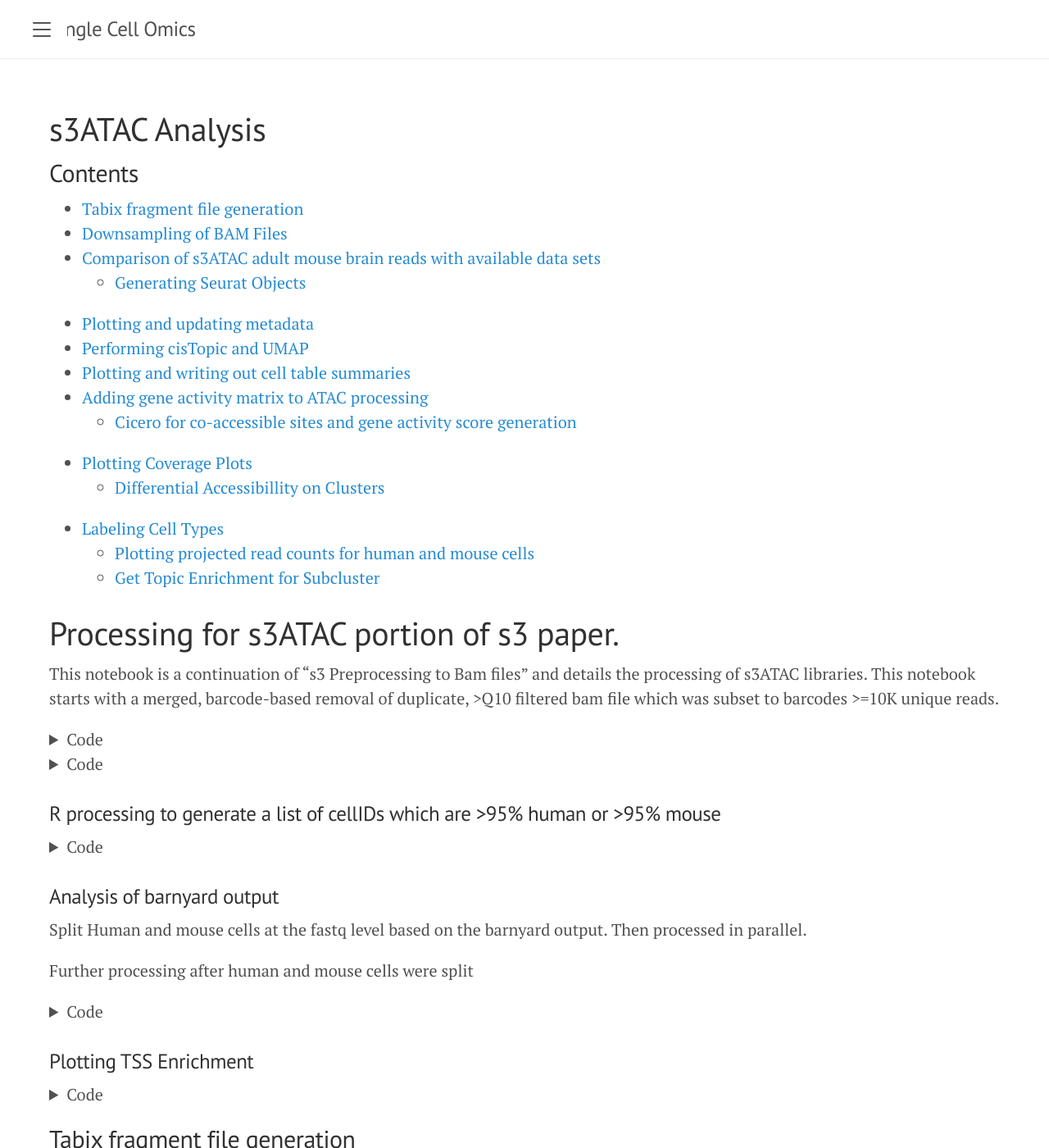
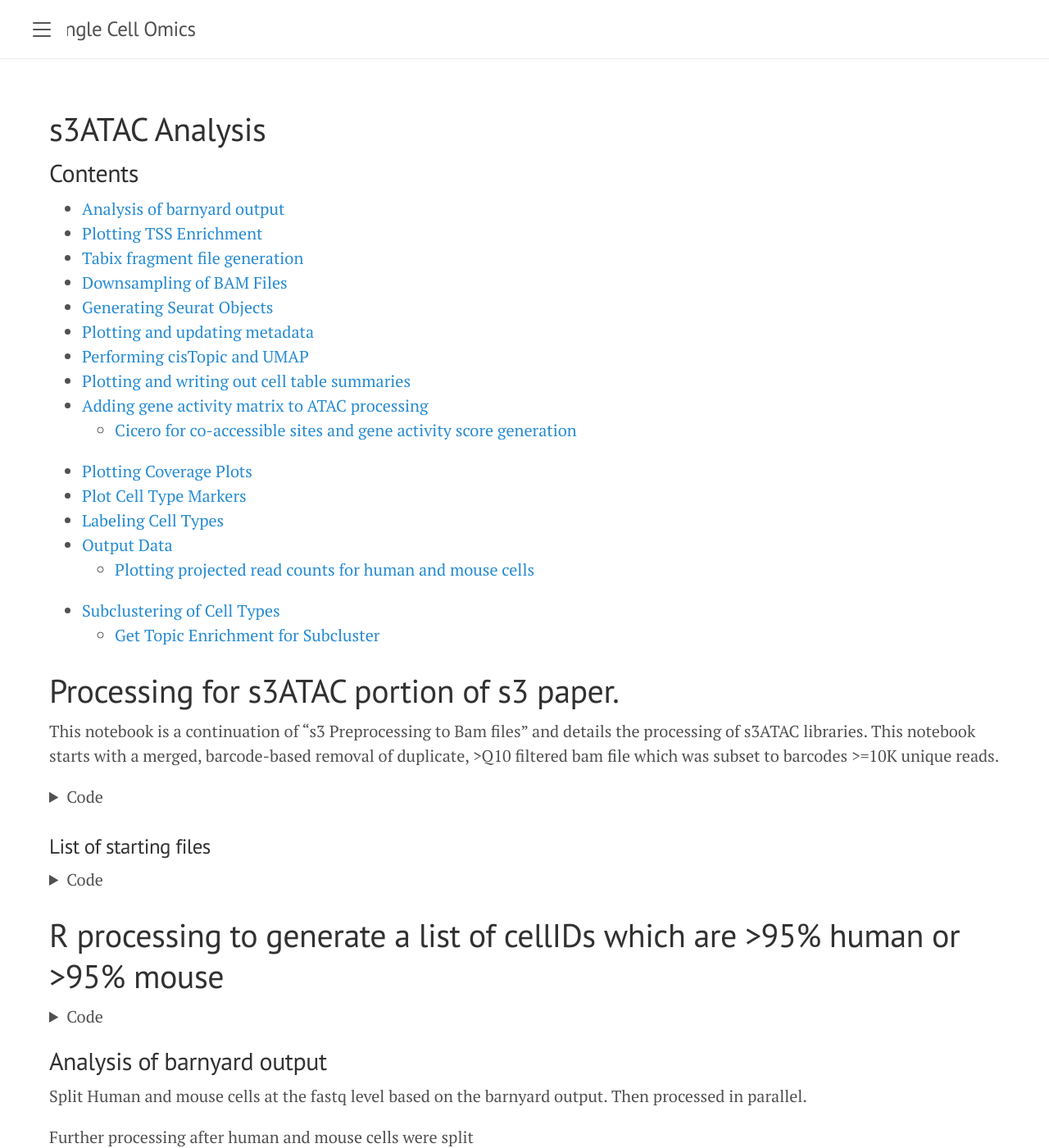
Before and after one commit to mulqueenr/mulqueenr.github.io, a Jekyll site: the page built from docs/analysis/s3atac.md, in a window 1280 px wide and 1400 px high. Shown: the whole window at 82% size. Built offline with Jekyll 4.4.1, drawn with Linux system fonts in a browser that asks for light colours; some of the changed text lies outside the part shown.

Commit message:
formatting

````diff
--- a/docs/analysis/s3atac.md
+++ b/docs/analysis/s3atac.md
@@ -50,6 +50,7 @@
 {% endcapture %} {% include details.html %}
 
 
+### List of starting files
 
 {% capture summary %} Code {% endcapture %} {% capture details %}
 ```bash
@@ -64,7 +65,7 @@
 ```
 {% endcapture %} {% include details.html %}
 
-### R processing to generate a list of cellIDs which are >95% human or >95% mouse
+# R processing to generate a list of cellIDs which are >95% human or >95% mouse
 
 {% capture summary %} Code {% endcapture %} {% capture details %}
 
@@ -176,7 +177,7 @@
 {% endcapture %} {% include details.html %}
 
 
-### Analysis of barnyard output
+## Analysis of barnyard output
 
 Split Human and mouse cells at the fastq level based on the barnyard output. Then processed in parallel.
 
@@ -258,7 +259,7 @@
 ```
 {% endcapture %} {% include details.html %}
 
-### Plotting TSS Enrichment
+## Plotting TSS Enrichment
 
 {% capture summary %} Code {% endcapture %} {% capture details %}
 
@@ -426,7 +431,7 @@
 ```
 --->
 
-## Comparison of s3ATAC adult mouse brain reads with available data sets
+# Comparison of s3ATAC adult mouse brain reads with available data sets
 
 {% capture summary %} Code {% endcapture %} {% capture details %}
 
@@ -528,7 +533,7 @@
 
 # s3 ATAC Full Processing
 
-### Generating Seurat Objects
+## Generating Seurat Objects
 
 Using R v4.0.0 and Signac v1.0
 
@@ -1015,8 +1020,6 @@
 {% endcapture %} {% include details.html %}
 
 ## Adding gene activity matrix to ATAC processing
-
-
 ### Cicero for co-accessible sites and gene activity score generation
 
 {% capture summary %} Code {% endcapture %} {% capture details %}
@@ -1230,6 +1233,8 @@
 ```
 {% endcapture %} {% include details.html %}
 
+## Plot Cell Type Markers
+
 {% capture summary %} Code {% endcapture %} {% capture details %}
 
 ```R
@@ -1329,7 +1334,7 @@
 ```
 {% endcapture %} {% include details.html %}
 
-### Differential Accessibillity on Clusters
+# Differential Accessibillity on Clusters
 
 {% capture summary %} Code {% endcapture %} {% capture details %}
 
@@ -1550,7 +1555,7 @@
 ```
 {% endcapture %} {% include details.html %}
 
-# Output Data
+## Output Data
 
 {% capture summary %} Code {% endcapture %} {% capture details %}
 
@@ -1625,7 +1630,7 @@
 ```
 {% endcapture %} {% include details.html %}
 
-# Subclustering of Cell Types
+## Subclustering of Cell Types
 Starting with human cells
 
 {% capture summary %} Code {% endcapture %} {% capture details %}
````
Also changed, not shown: other parts of docs/analysis/s3atac.md (+8 -4 lines).
